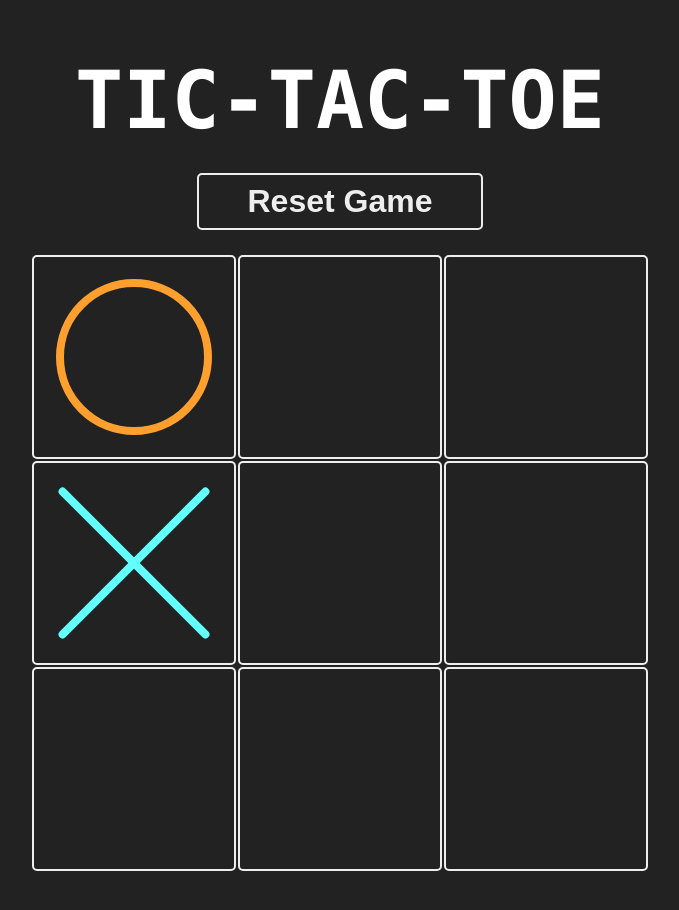
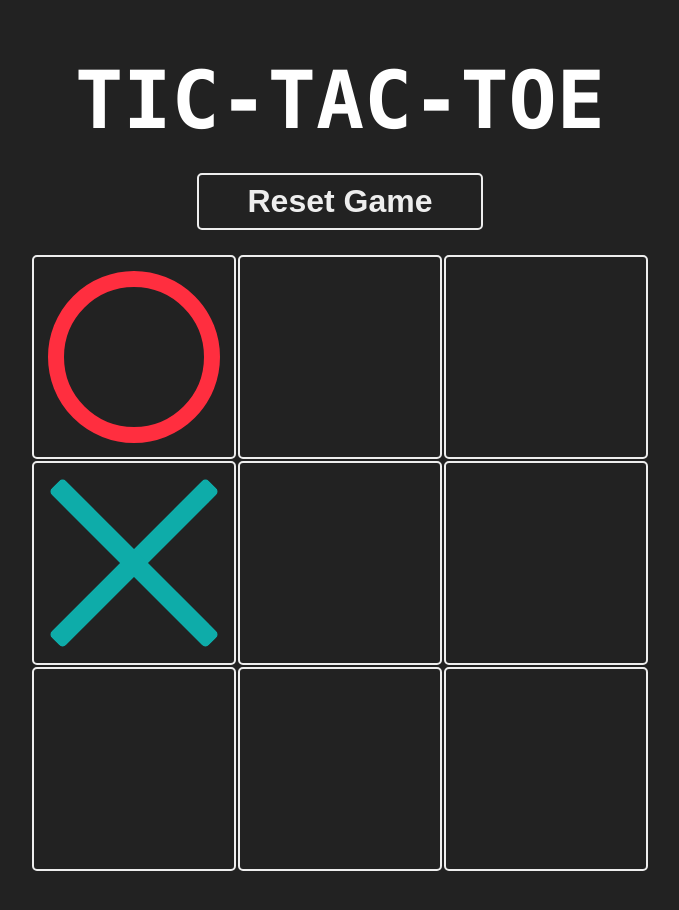
Before and after one commit to Rania-kh/tic-tac-toe, a React (Create React App) app: page / in a window 1280 px wide. Both pictures are taken after a click on the element 434 px from the left and 562 px from the top of the page. Shown: the whole page, without its empty margins (300-979 px from the left). Built offline with nearby package versions, Linux system fonts and the light colour scheme.

Commit message:
change the color of the Cell's content and add few comments

```diff
--- a/src/App.tsx
+++ b/src/App.tsx
@@ -14,10 +14,9 @@ function App() {
     setPlayer(CELL.X);
     setWinner(CELL.EMPTY);
   }
+
+  // function to implement the minimax algorithm and calculate the best result for the O player
   const handleClickCell = (index: number) => {
-    console.log(index)
-    console.log('winner || cells[index]')
-    console.log(winner || cells[index])
     if (winner || cells[index]) return
 
     const newCells = [...cells]
--- a/src/components/Cell.scss
+++ b/src/components/Cell.scss
@@ -22,7 +22,7 @@
             top: 50%;
             left: 50%;
             transform: translate(-50%, -50%) rotate(-45deg);
-            background: #62fffc;
+            background: #0eaca9;
             border-radius: 5px;
         }
 
@@ -32,7 +32,7 @@
         }
 
         &.O {
-            border-color: #ffa02e;
+            border-color: #ff2e3f;
         }
     }
 }
@@ -41,5 +41,14 @@
     .square{
         width: 200px;
         height: 200px;
+        span{
+            &.X::before {
+                border: 6px solid transparent;
+            }
+            &.X::after {
+                border: 6px solid transparent;
+            }
+            border: 16px solid transparent;
+        }
     }
 }
--- a/src/components/Result.scss
+++ b/src/components/Result.scss
@@ -9,7 +9,7 @@
     left: 0;
     right: 0;
     bottom: 0;
-    background-color: rgba(0, 0, 0, 0.829);
+    background-color: rgba(0, 0, 0, 0.911);
   }
 
   .result-message {
@@ -20,11 +20,12 @@
     color: #fff;
   }
 
+
+  // Firework  styles
   $particles: 200;
   $width: 700;
   $height: 700;
 
-  // Create the explosion...
   $box-shadow: ();
   $box-shadow2: ();
   @for $i from 0 through $particles {
@@ -144,6 +145,7 @@
     }
   }
 
+  // Sad face  styles
 
   .container{
     margin: auto;
--- a/src/components/Result.tsx
+++ b/src/components/Result.tsx
@@ -23,12 +23,14 @@ export const Result: FC<ResultProps> = ({ winner, resetGame }) => {
             {winner === CELL.X ? (
                 <div className="pyro">
                     <div className="result-message">{message}</div>
+                    {/* the Explsion Animation */}
                     <div className="before"></div>
                     <div className="after"></div>
                 </div>
             ) : winner === CELL.O ? (
                 <div>
                     <div className="result-message">{message}</div>
+                    {/* the sad face animation */}
                     <div className='container'>
                         <div className='tear'></div>
                         <div className='tear2'></div>
```
